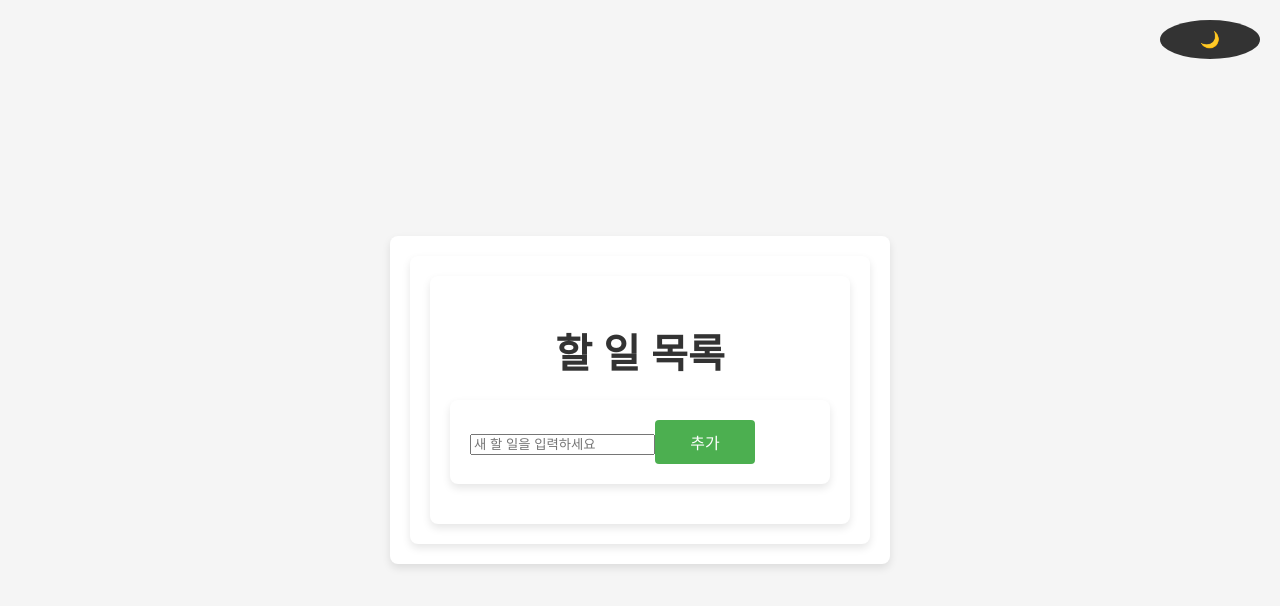
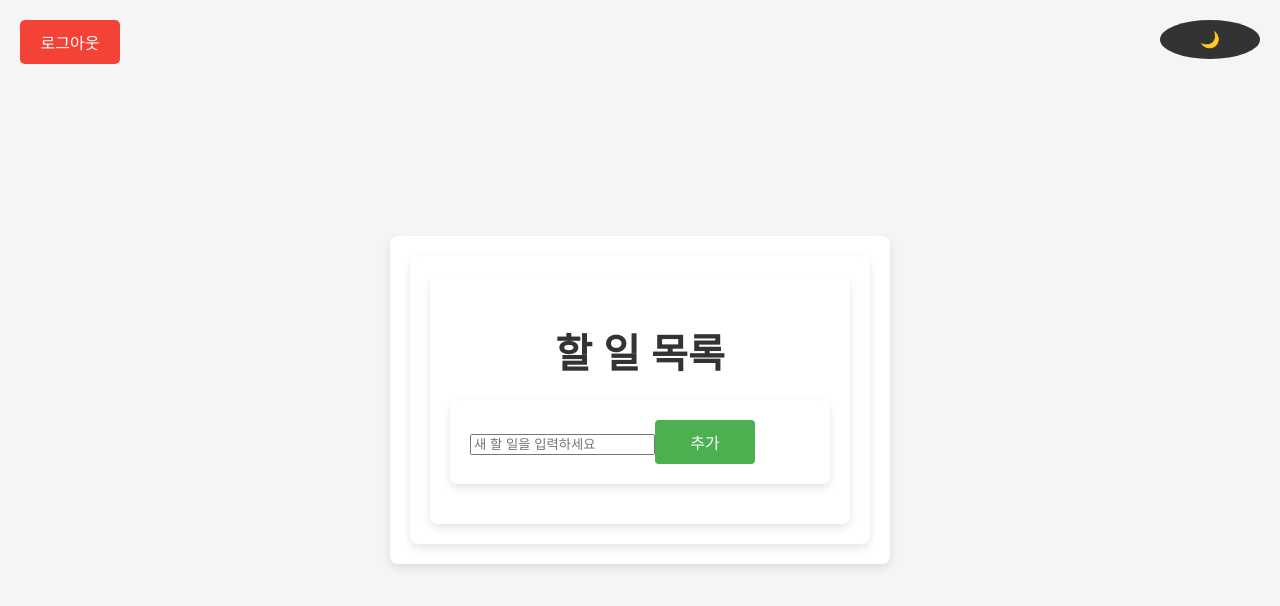
Before and after one commit to ENTP-Ku/Clush, a React (Create React App) app in the folder checklist/: page /list in a window 1280 px wide. Shown: the top 606 px of the page. Built offline with nearby package versions, Linux system fonts and the light colour scheme.

Commit message:
로그아웃

```diff
--- a/checklist/src/components/List.js
+++ b/checklist/src/components/List.js
@@ -1,6 +1,6 @@
 import React, { useEffect, useState } from "react";
 import axios from "axios";
-import {jwtDecode} from "jwt-decode"; // jwt-decode 라이브러리에서 jwtDecode를 임포트
+import { jwtDecode } from "jwt-decode"; // jwt-decode 라이브러리에서 jwtDecode를 임포트
 import "../css/List.css"; // CSS 파일 임포트
 
 const List = () => {
@@ -30,29 +30,33 @@ const List = () => {
     if (!username) return;
 
     // username에 해당하는 할 일 목록 불러오기
-    axios.get(`http://localhost:8080/api/list?username=${username}`)
-      .then(response => setTasks(response.data))
-      .catch(error => console.error("Error fetching data:", error));
+    axios
+      .get(`http://localhost:8080/api/list?username=${username}`)
+      .then((response) => setTasks(response.data))
+      .catch((error) => console.error("Error fetching data:", error));
   }, [username]);
 
   const handleCheckboxChange = (task) => {
     const updatedTask = { ...task, checked: !task.checked };
-    axios.post("http://localhost:8080/api/list/update", updatedTask)
-      .then(() => setTasks(tasks.map(t => (t.id === task.id ? updatedTask : t))));
+    axios
+      .post("http://localhost:8080/api/list/update", updatedTask)
+      .then(() => setTasks(tasks.map((t) => (t.id === task.id ? updatedTask : t))));
   };
 
   const handleEdit = (task) => {
     const newTitle = prompt("새 제목을 입력하세요", task.title);
     if (newTitle) {
       const updatedTask = { ...task, title: newTitle };
-      axios.put("http://localhost:8080/api/list/edit", updatedTask)
-        .then(() => setTasks(tasks.map(t => (t.id === task.id ? updatedTask : t))));
+      axios
+        .put("http://localhost:8080/api/list/edit", updatedTask)
+        .then(() => setTasks(tasks.map((t) => (t.id === task.id ? updatedTask : t))));
     }
   };
 
   const handleDelete = (id) => {
-    axios.delete(`http://localhost:8080/api/list/delete/${id}`)
-      .then(() => setTasks(tasks.filter(t => t.id !== id)));
+    axios
+      .delete(`http://localhost:8080/api/list/delete/${id}`)
+      .then(() => setTasks(tasks.filter((t) => t.id !== id)));
   };
 
   const handleAddTask = () => {
@@ -62,11 +66,12 @@ const List = () => {
     }
 
     const newTaskItem = { title: newTask, checked: false, username }; // username 포함
-    axios.post("http://localhost:8080/api/list/add", newTaskItem)
-      .then(response => {
+    axios
+      .post("http://localhost:8080/api/list/add", newTaskItem)
+      .then((response) => {
         setTasks([...tasks, response.data]);
       })
-      .catch(error => {
+      .catch((error) => {
         console.error("Error adding task:", error);
       });
     setNewTask("");
@@ -78,9 +83,33 @@ const List = () => {
     document.body.classList.toggle("dark-mode", !isDarkMode);
   };
 
+  // 로그아웃 함수
+  const handleLogout = () => {
+    localStorage.removeItem("jwt"); // 로컬 스토리지에서 JWT 토큰 삭제
+    window.location.href = "/"; // 홈페이지로 리다이렉트
+  };
+
   return (
     <div>
       <h1 className="text-center">할 일 목록</h1>
+
+      {/* 왼쪽 상단 로그아웃 버튼 */}
+      <button
+        style={{
+          position: "absolute",
+          top: "20px",
+          left: "20px",
+          padding: "10px 15px",
+          backgroundColor: "#f44336",
+          color: "#fff",
+          border: "none",
+          borderRadius: "5px",
+          cursor: "pointer",
+        }}
+        onClick={handleLogout}
+      >
+        로그아웃
+      </button>
 
       <div>
         <input
@@ -93,7 +122,7 @@ const List = () => {
       </div>
 
       <ul>
-        {tasks.map(task => (
+        {tasks.map((task) => (
           <li key={task.id}>
             <input
               type="checkbox"
```
